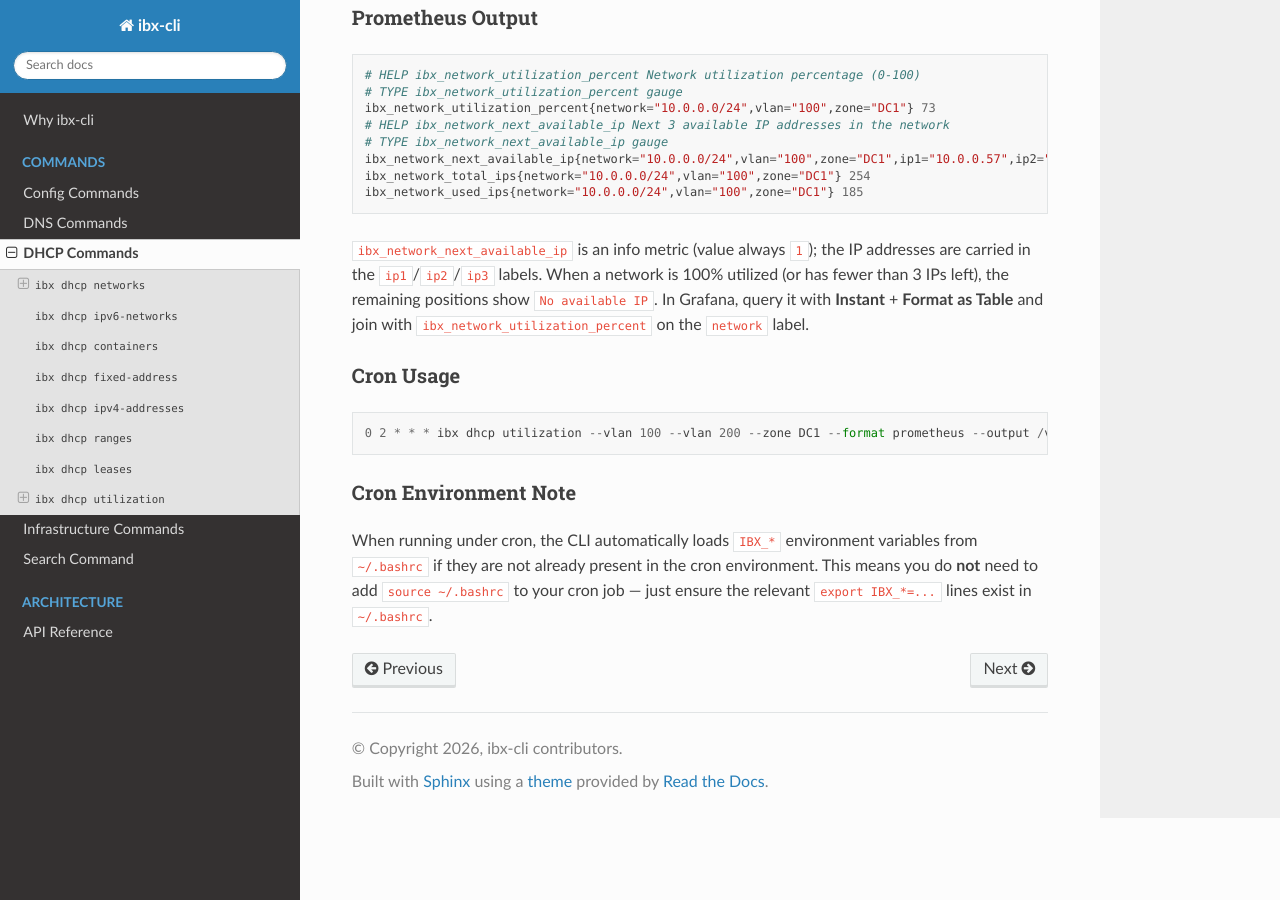
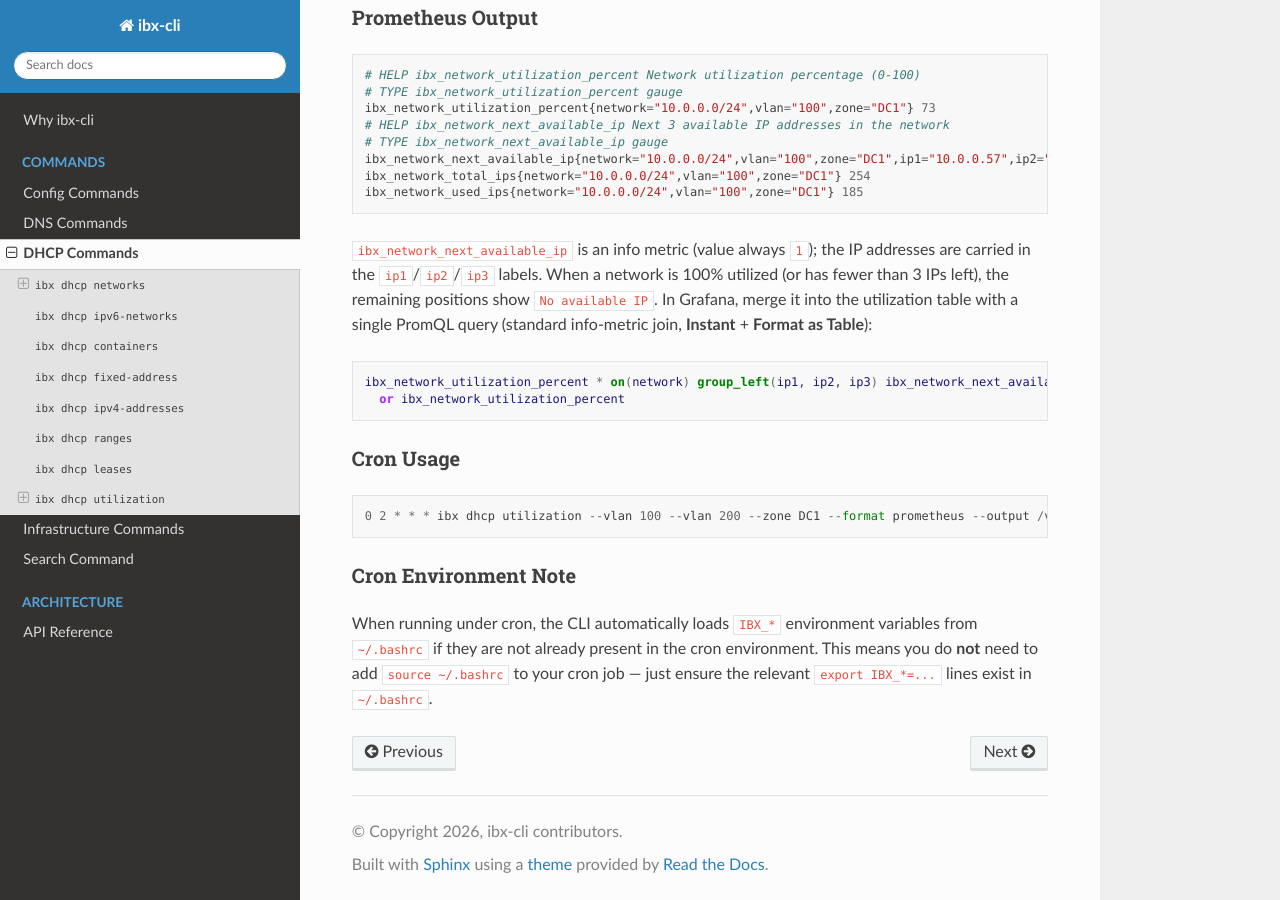
Before and after one commit to dafoyiming1981/ibx-cli, a Sphinx documentation site: the page built from docs/commands/dhcp.md, in a window 1280 px wide and 900 px high, scrolled down 3725 px. Built offline with Sphinx 7.4.7 and the Read the Docs theme 3.1.0, drawn with Linux system fonts in a browser that asks for light colours.

Commit message:
refactor: utilization table uses single group_left query for next IPs
Replace the two-target joinByField setup in panel 5 with the standard
Prometheus info-metric pattern: utilization * on(network)
group_left(ip1,ip2,ip3) next_available_ip, with an `or` fallback so the
table still renders before the exporter upgrades. One query, one frame,
members label preserved, no join transformation needed. Docs updated
with the single-query example.

Co-Authored-By: Claude Opus 4.7 <noreply@anthropic.com>

````diff
--- a/docs/commands/dhcp.md
+++ b/docs/commands/dhcp.md
@@ -165,8 +165,13 @@ ibx_network_used_ips{network="10.0.0.0/24",vlan="100",zone="DC1"} 185
 `ibx_network_next_available_ip` is an info metric (value always `1`); the IP
 addresses are carried in the `ip1`/`ip2`/`ip3` labels. When a network is 100%
 utilized (or has fewer than 3 IPs left), the remaining positions show
-`No available IP`. In Grafana, query it with **Instant** + **Format as Table**
-and join with `ibx_network_utilization_percent` on the `network` label.
+`No available IP`. In Grafana, merge it into the utilization table with a
+single PromQL query (standard info-metric join, **Instant** + **Format as Table**):
+
+```promql
+ibx_network_utilization_percent * on(network) group_left(ip1, ip2, ip3) ibx_network_next_available_ip
+  or ibx_network_utilization_percent
+```
 
 ### Cron Usage
 
````
Also changed, not shown: 1 other file.
